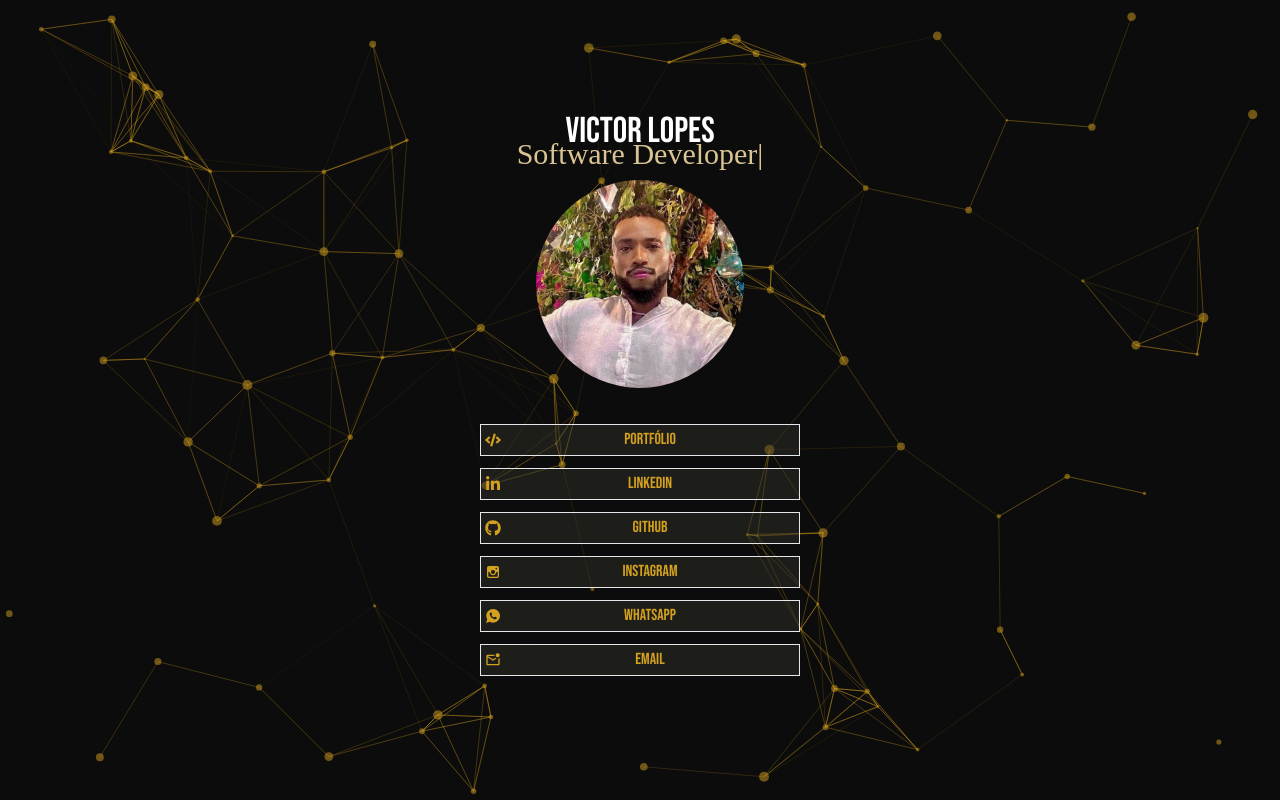
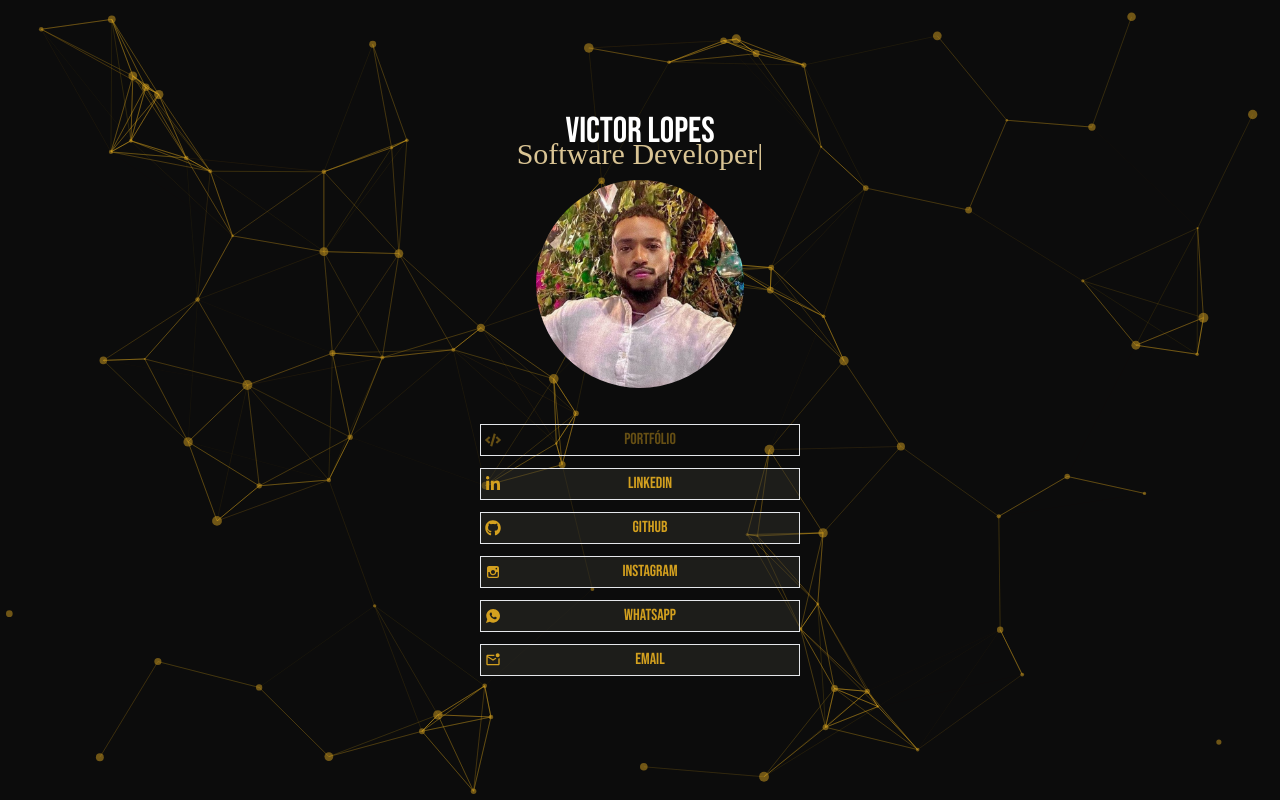
Before and after one commit to VictorLopesz/linktree, a Next.js app: page / in a window 1280 px wide. Built offline with nearby package versions, Linux system fonts and the light colour scheme; a web font is replaced by a local one.

Commit message:
colocando os links das páginas

```diff
--- a/src/app/page.tsx
+++ b/src/app/page.tsx
@@ -61,18 +61,22 @@ export default function Home() {
             <br />
 
         <Fade cascade damping={0.3}>
-            <a href="">
+            <a href="#" className="disabled-link">
               <div
                 className="
               flex justify-between items-center border
-              w-80 h-8 m-3 hover:bg-[#D3A01F]
-              text-[#D3A01F] bg-[#35342d72] hover:text-[#000000d0]
-                active:text-white active:bg-[#000000d0] font-bebas
-                ">
+              w-80 h-8 m-3 font-bebas
+                disabled:opacity-75 text-[#d3a01f74]"
+              //   hover:bg-[#D3A01F]
+              //  bg-[#35342d72] hover:text-[#000000d0]
+              //   active:text-white active:bg-[#000000d0]
+                title="PORTFÓLIO EM DESENVOLVIMENTO "
+                >
                 <div className="">
                   <FaCode className="ml-1" />
                 </div>
-                <div className="flex justify-center items-center w-full">
+                <div className="flex justify-center items-center w-full"
+                >
                   Portfólio
                 </div>
               </div>
@@ -80,7 +84,7 @@ export default function Home() {
 
 
 
-            <a href="">
+            <a href="https://www.linkedin.com/in/lopesvictorh/" target="_blank">
               <div className="
               flex justify-between items-center border
               ease-in-out duration-300 w-80 h-8 m-3 hover:bg-[#D3A01F]
@@ -96,7 +100,7 @@ export default function Home() {
             </a>
 
 
-            <a href="">
+            <a href="https://github.com/VictorLopesz" target="_blank">
               <div className="
               flex justify-between items-center border
               ease-in-out duration-300 w-80 h-8 m-3 hover:bg-[#D3A01F]
@@ -112,7 +116,7 @@ export default function Home() {
             </a>
 
 
-            <a href="">
+            <a href="https://www.instagram.com/_pleasevictor/" target="_blank">
               <div className="
               flex justify-between items-center border
               ease-in-out duration-300 w-80 h-8 m-3 hover:bg-[#D3A01F]
@@ -127,7 +131,7 @@ export default function Home() {
               </div>
             </a>
 
-            <a href="">
+            <a href="https://api.whatsapp.com/send?phone=21980260633" target="_blank">
               <div className="
               flex justify-between items-center border
               ease-in-out duration-300 w-80 h-8 m-3 hover:bg-[#D3A01F]
@@ -144,7 +148,7 @@ export default function Home() {
 
 
 
-            <a href="">
+            <a href="mailto:euvictor_h@hotmail.com" target="_blank">
               <div className="
               flex justify-between items-center border
               ease-in-out duration-300 w-80 h-8 m-3 hover:bg-[#D3A01F]
```
